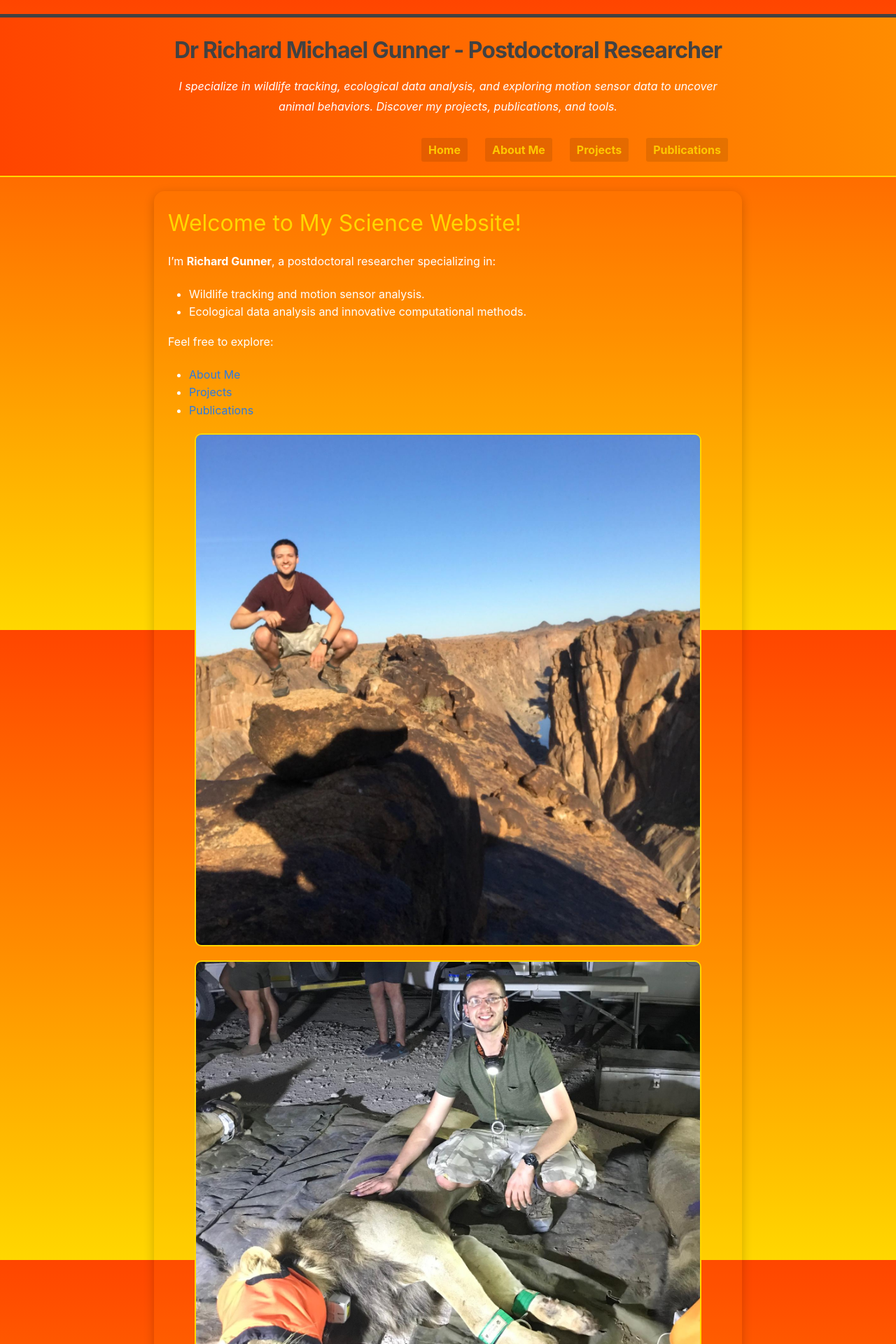
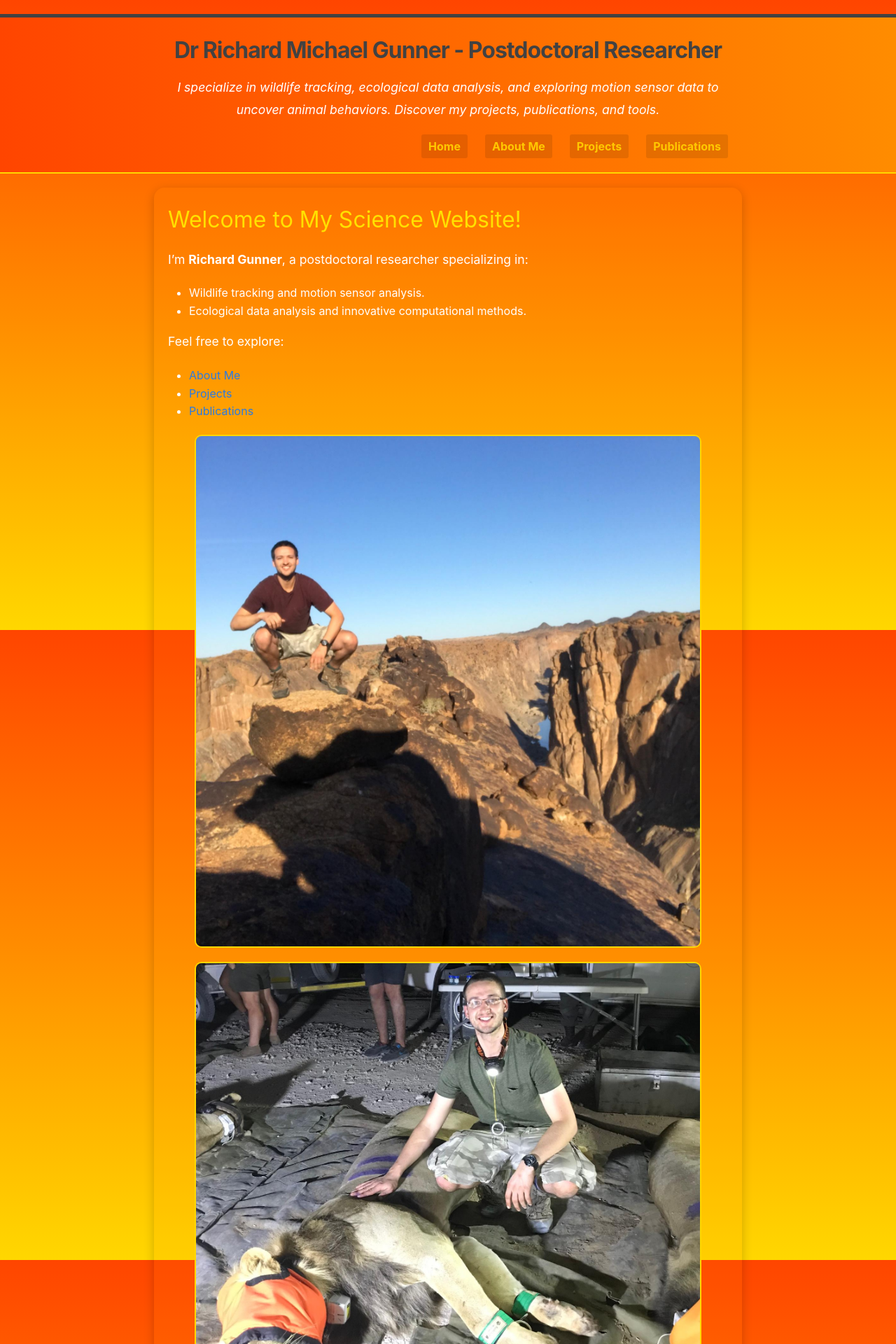
Before and after one commit to Richard6195/my-website, a Jekyll site: the page built from index.md, in a window 1280 px wide. Shown: the top 1920 px of the page at 70% size. Built offline with Jekyll 4.4.1, drawn with Linux system fonts in a browser that asks for light colours.

```diff
--- a/_sass/minima/_custom.scss
+++ b/_sass/minima/_custom.scss
@@ -26,9 +26,10 @@ body {
 }
 
 .site-header .site-description {
-  font-size: 1rem;
+  font-size: 1.1rem;
   font-style: italic;
   margin-top: 10px;
+  margin-bottom: 10px;
 }
 
 /* Navigation Styling */
@@ -38,7 +39,6 @@ body {
   gap: 5px;
   flex-wrap: wrap; /* Allows links to move to the next line if needed */
   margin-top: 10px;
-  z-index: -10; /* Ensure navigation stays on top */
   color: #ffffff;
 }
 
@@ -60,7 +60,7 @@ body {
 .site-footer {
   text-align: center;
   margin-top: 20px;
-  font-size: 0.9rem;
+  font-size: 1rem;
   color: #ffffff;
   background: linear-gradient(to right, #FF8C00, #FF4500); /* Reverse gradient for footer */
   border-top: 2px solid #FFD700;
@@ -69,7 +69,7 @@ body {
 
 .site-footer a {
   color: #ffc800;
-  font-size: 1rem; /* Slightly larger font size for links */
+  font-size: 1.1rem; /* Slightly larger font size for links */
   font-weight: bold;
 }
 
@@ -98,12 +98,12 @@ body {
   padding: 0 20px;
 }
 
-h1, h2, h3 {
-  color: #FFD700; /* Golden headings */
+h1, h2, h3, h4 {
+  color: #ffe100; /* Golden headings */
 }
 
 p {
-  font-size: 1rem;
+  font-size: 1.1rem;
   margin-bottom: 20px;
   line-height: 1.8;
 }
```
